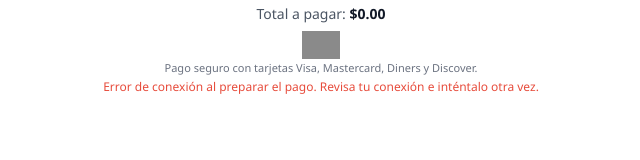
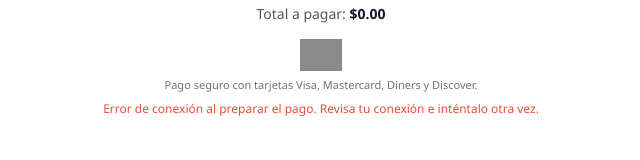
Before and after one commit to Milton1002/payphone-prueba, a plain HTML site: page index.html in a window 1280 px wide. Shown: the whole page, without its empty margins (319-959 px from the left). Drawn offline with Linux system fonts and the light colour scheme; no server answers; grey boxes are pictures that could not be loaded.

Commit message:
Update index.html

```diff
--- a/index.html
+++ b/index.html
@@ -9,13 +9,13 @@
   font-family: 'Segoe UI', Tahoma, Geneva, Verdana, sans-serif;
   margin: 0;
   padding: 0;
-    background-color: #ffffff;   /* fondo blanco sólido */
-    display: block;
+  background-color: #ffffff;      /* 👈 fondo blanco sólido */
+  display: block;                 /* ya no hace falta flex */
 }
 
 .payment-container {
-    background: transparent;
-    padding: 4px 0 2px;          /* 👈 un poquito de aire arriba/abajo */
+  background: transparent;        /* 👈 la card ya no agrega otra capa */
+  padding: 0;
   border-radius: 0;
   box-shadow: none;
   width: 100%;
@@ -23,7 +23,6 @@
   text-align: center;
   box-sizing: border-box;
 }
-
     h2 {
       margin: 0 0 8px;
       color: #111827;
@@ -33,7 +32,7 @@
     .payment-summary {
       font-size: 14px;
       color: #4b5563;
-    margin: 0 0 8px;            /* 👈 antes 4px 0 16px */
+      margin: 4px 0 16px;
     }
 
     .payment-summary span {
@@ -57,11 +56,12 @@
   box-shadow: 0 4px 12px rgba(0, 0, 0, 0.05);
   transition: all 0.3s ease;
   cursor: pointer;
-    width: auto;                /* ya no full width */
-    max-width: 340px;
+  width: auto;           /* 👈 ya no full width */
+  max-width: 340px;      /* tope para que no se dispare */
   box-sizing: border-box;
-    margin: 0 auto 8px;         /* 👈 menos espacio debajo del botón */
+  margin: 0 auto 12px;   /* centrado */
 }
+
 
     .payment-button img {
       height: 24px;
@@ -81,11 +81,11 @@
     .cards-image {
       display: flex;
       justify-content: center;
-    margin: 2px 0 2px;         /* 👈 margen muy pequeño */
+      margin-bottom: 6px;
     }
 
     .cards-image img {
-    max-height: 28px;          /* un pelín más pequeño */
+      max-height: 32px;
       opacity: 0.9;
       filter: grayscale(100%) brightness(0.8);
     }
@@ -93,14 +93,13 @@
     .info-text {
       font-size: 11px;
       color: #6b7280;
-    margin: 0 0 2px;           /* 👈 sin espacio extra abajo */
-    line-height: 1.2;
+      margin: 0;
     }
 
     .error-text {
       font-size: 12px;
       color: #e74c3c;
-    margin: 4px 0 0;           /* menos espacio si aparece */
+      margin: 8px 0 0;
     }
   </style>
 </head>
```
Lines whose indentation alone changed are shown as unchanged.
